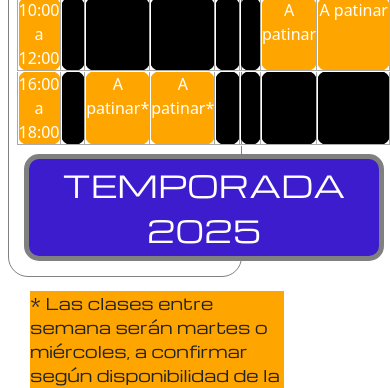
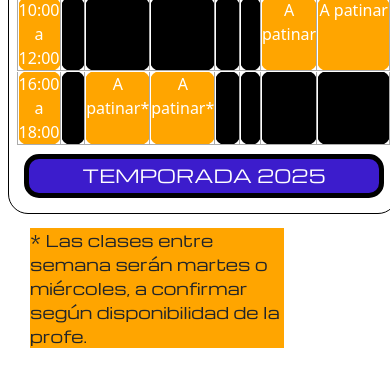
Before and after one commit to JohnGracia/Repo-Celerium, a website: page pages/horarios.html in a window 390 px wide. Shown: the part 864-1252 px from the top of the page. Drawn offline with nearby package versions, Linux system fonts and the light colour scheme.

Commit message:
corrección responsive página horarios

```diff
--- a/css/style.css
+++ b/css/style.css
@@ -244,17 +244,17 @@ div footer section div {
 table.cal {
     display: inline-block;
     min-height: 100px;
-    width: 60%;
+    width: 70%;
     color: #06425c;
     border-spacing: 0;
-    border: 1px solid grey;
-    border-radius: 0px 20px 20px 20px;
-    padding: 2%;
-    margin: 2%;
+    border: 1px solid black;
+    border-radius: 20px 20px 20px 20px;
+    padding: 1%;
+    margin: 14%;
 }
 
 table>caption {
-    border: 5px solid rgb(128, 128, 128);
+    border: 5px solid black;
     width: auto;
     border-radius: 15px;
     text-transform: uppercase;
@@ -262,7 +262,7 @@ table>caption {
     background-color: rgb(60, 28, 204);
     color: #ffffff;
     font-family: "Michroma", sans-serif;
-    font-size:30px;
+    font-size: 30px;
     padding: 1% 1% 1% 1%;
     margin: 2% 2% 2% 2%;
 }
@@ -414,4 +414,107 @@ td {
         position: relative;
     }
 }
+
+@media screen and (max-width:680px) {
+    table.cal {
+        display: inline-block;
+        min-height: 100px;
+        width: 80%;
+        color: #06425c;
+        border-spacing: 0;
+        border: 1px solid black;
+        border-radius: 20px 20px 20px 20px;
+        padding: 1%;
+        margin: 5%;
     }
+}
+
+@media screen and (max-width:600px) {
+    table.cal {
+        display: inline-block;
+        min-height: 100px;
+        width: 90%;
+        color: #06425c;
+        border-spacing: 0;
+        border: 1px solid black;
+        border-radius: 20px 20px 20px 20px;
+        padding: 1%;
+        margin: 3%;
+    }
+}
+
+@media screen and (max-width:600px) {
+    table>caption {
+        border: 5px solid black;
+        width: auto;
+        border-radius: 15px;
+        text-transform: uppercase;
+        text-align: center;
+        background-color: rgb(60, 28, 204);
+        color: #ffffff;
+        font-family: "Michroma", sans-serif;
+        font-size: 25px;
+        padding: 1% 1% 1% 1%;
+        margin: 2% 2% 2% 2%;
+    }
+}
+
+@media screen and (max-width:490px) {
+    table.cal {
+        display: inline-block;
+        min-height: 100px;
+        width: 90%;
+        color: #06425c;
+        border-spacing: 0;
+        border: 1px solid black;
+        border-radius: 20px 20px 20px 20px;
+        padding: 1%;
+        margin: 3%;
+    }
+}
+
+@media screen and (max-width:490px) {
+    table>caption {
+        border: 5px solid black;
+        width: auto;
+        border-radius: 15px;
+        text-transform: uppercase;
+        text-align: center;
+        background-color: rgb(60, 28, 204);
+        color: #ffffff;
+        font-family: "Michroma", sans-serif;
+        font-size: 20px;
+        padding: 1% 1% 1% 1%;
+        margin: 2% 2% 2% 2%;
+    }
+}
+
+@media screen and (max-width:440px) {
+    table.cal {
+        display: inline-block;
+        min-height: 100px;
+        width: 100%;
+        color: #06425c;
+        border-spacing: 0;
+        border: 1px solid black;
+        border-radius: 20px 20px 20px 20px;
+        padding: 2%;
+        margin: 2%;
+    }
+}
+
+@media screen and (max-width:440px) {
+    table>caption {
+        border: 5px solid black;
+        width: auto;
+        border-radius: 15px;
+        text-transform: uppercase;
+        text-align: center;
+        background-color: rgb(60, 28, 204);
+        color: #ffffff;
+        font-family: "Michroma", sans-serif;
+        font-size: 18px;
+        padding: 1% 1% 1% 1%;
+        margin: 2% 2% 2% 2%;
+    }
+}
```
Also changed, not shown: pages/horarios.html (+2 -1 lines). Lines whose indentation alone changed are shown as unchanged.
